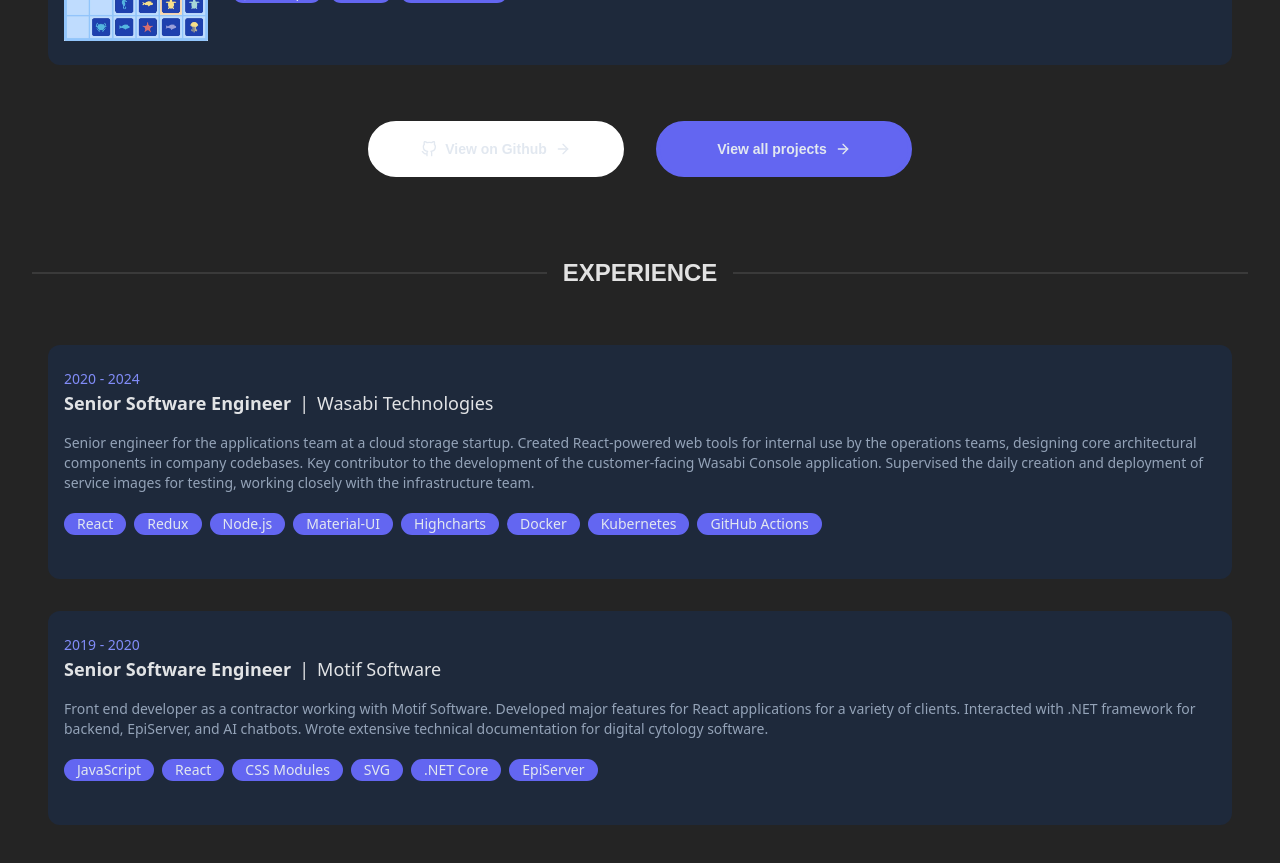
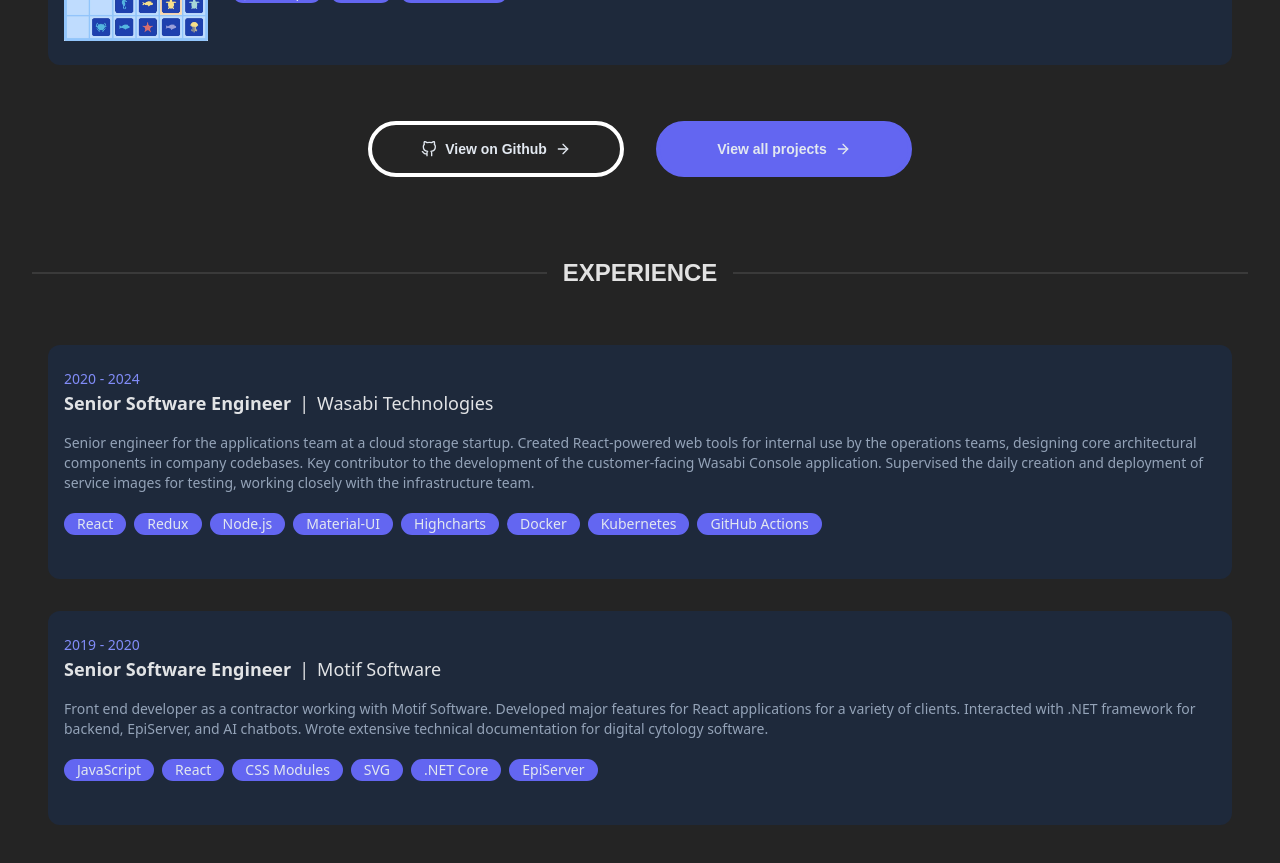
Before and after one commit to aventide/alexstaples.dev, a React (Vite) app: page / in a window 1280 px wide. Shown: the part 940-1803 px from the top of the page. Built offline with nearby package versions, Linux system fonts and the light colour scheme; what @react-pdf/renderer would draw is missing.

Commit message:
fix(home): fix github button in light mode

```diff
--- a/src/pages/Home.jsx
+++ b/src/pages/Home.jsx
@@ -53,7 +53,7 @@
 							<button
 								type="button"
 								className={
-									"badge px-10 py-6 text-slate-200 border-white border-4 hover:brightness-110 w-16 w-64 mx-4 my-2"
+									"badge px-10 py-6 text-slate-200 border-white border-4 bg-transparent hover:brightness-110 w-64 mx-4 my-2"
 								}
 							>
 								<GithubIcon className="w-4 h-4 mr-2" />
```
